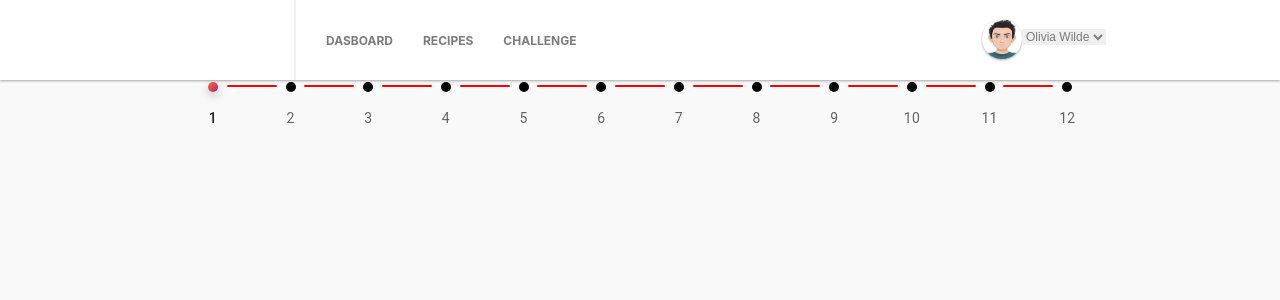
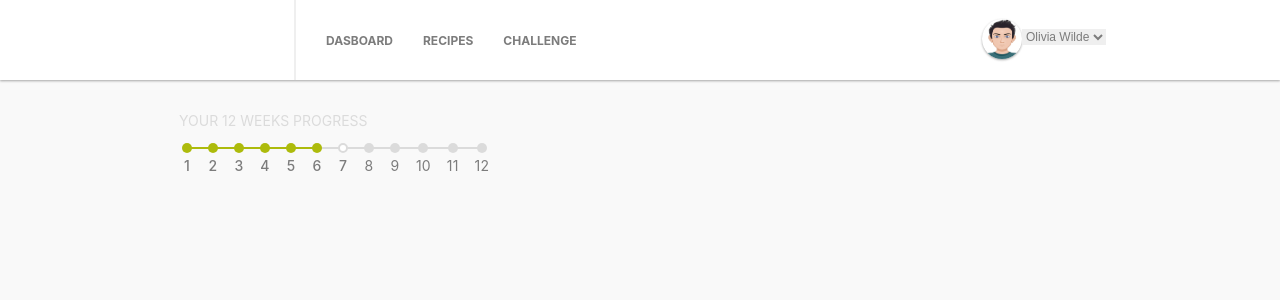
Before and after one commit to d-reczek/get-response-task, a React (Create React App) app: page / in a window 1280 px wide. Shown: the top 300 px of the page. Built offline with nearby package versions, Linux system fonts and the light colour scheme; the HTML template or start-up script is replaced by a standard one.

Commit message:
add progress line

```diff
--- a/src/App.js
+++ b/src/App.js
@@ -1,16 +1,14 @@
 import "./common/reset.css";
+
 import PageWrapper from "./components/PageWrapper";
 import NavBar from "./view/NavBar";
-import ProgressBar from "./view/ProgressBar";
-
+import Header from "./view/Header";
 function App() {
   return (
     <div className="App">
       <NavBar />
       <PageWrapper>
-        <div>
-          <ProgressBar />
-        </div>
+        <Header />
       </PageWrapper>
     </div>
   );
--- a/src/common/styles.js
+++ b/src/common/styles.js
@@ -1,6 +1,8 @@
 export const colors = {
   navFontColor: "#7c7c7c",
   navBtnHover: "#ff801a",
+  progressActive: "#dbdbdb",
+  progressCompleted: "#adbb0c",
 };
 
 export const sizes = {};
--- /dev/null
+++ b/src/view/Header/ProgressBar/components/ProgressLine/MuiStepLabel-label.css
@@ -0,0 +1,7 @@
+.MuiStepLabel-label {
+  color: #7c7c7c !important;
+  font-family: -apple-system, BlinkMacSystemFont, "Segoe UI", "Roboto", "Oxygen",
+    "Ubuntu", "Cantarell", "Fira Sans", "Droid Sans", "Helvetica Neue",
+    sans-serif !important;
+  margin-top: 3px !important;
+}
--- /dev/null
+++ b/src/view/Header/ProgressBar/components/ProgressLine/index.jsx
@@ -0,0 +1,102 @@
+import PropTypes from "prop-types";
+import { styled } from "@mui/material/styles";
+import Stack from "@mui/material/Stack";
+import Stepper from "@mui/material/Stepper";
+import Step from "@mui/material/Step";
+import StepLabel from "@mui/material/StepLabel";
+
+import StepConnector, {
+  stepConnectorClasses,
+} from "@mui/material/StepConnector";
+import "./MuiStepLabel-label.css";
+import { colors } from "../../../../../common/styles";
+
+const ColorlibConnector = styled(StepConnector)(() => ({
+  [`&.${stepConnectorClasses.alternativeLabel}`]: {
+    top: 4,
+    left: -15,
+  },
+  [`&.${stepConnectorClasses.active}`]: {
+    [`& .${stepConnectorClasses.line}`]: {
+      backgroundColor: colors.progressActive,
+    },
+  },
+  [`&.${stepConnectorClasses.completed}`]: {
+    [`& .${stepConnectorClasses.line}`]: {
+      backgroundColor: colors.progressCompleted,
+    },
+  },
+  [`& .${stepConnectorClasses.line}`]: {
+    height: 2,
+    width: 30,
+    border: 0,
+    backgroundColor: colors.progressActive,
+    borderRadius: 1,
+  },
+}));
+
+const ColorlibStepIconRoot = styled("div")(({ theme, ownerState }) => ({
+  backgroundColor: colors.progressActive,
+  zIndex: 1,
+  width: 10,
+  height: 10,
+  display: "flex",
+  borderRadius: "50%",
+  justifyContent: "center",
+  alignItems: "center",
+  ...(ownerState.active && {
+    backgroundColor: "#fff",
+    border: `2px solid ${colors.progressActive}`,
+  }),
+  ...(ownerState.completed && {
+    backgroundColor: colors.progressCompleted,
+  }),
+}));
+
+function ColorlibStepIcon(props) {
+  const { active, completed, className } = props;
+
+  return (
+    <ColorlibStepIconRoot
+      ownerState={{ completed, active }}
+      className={className}></ColorlibStepIconRoot>
+  );
+}
+
+ColorlibStepIcon.propTypes = {
+  /**
+   * Whether this step is active.
+   * @default false
+   */
+  active: PropTypes.bool,
+  className: PropTypes.string,
+  /**
+   * Mark the step as completed. Is passed to child components.
+   * @default false
+   */
+  completed: PropTypes.bool,
+  /**
+   * The label displayed in the step icon.
+   */
+  icon: PropTypes.node,
+};
+
+const steps = ["1", "2", "3", "4", "5", "6", "7", "8", "9", "10", "11", "12"];
+
+const ProgressLine = () => {
+  return (
+    <Stack sx={{ width: "230px", margin: "14px 0" }} spacing={4}>
+      <Stepper
+        alternativeLabel
+        activeStep={6}
+        connector={<ColorlibConnector />}>
+        {steps.map(label => (
+          <Step key={label}>
+            <StepLabel StepIconComponent={ColorlibStepIcon}>{label}</StepLabel>
+          </Step>
+        ))}
+      </Stepper>
+    </Stack>
+  );
+};
+export default ProgressLine;
--- /dev/null
+++ b/src/view/Header/ProgressBar/index.jsx
@@ -0,0 +1,25 @@
+import styled from "styled-components";
+import { colors } from "../../../common/styles";
+import ProgressLine from "./components/ProgressLine";
+
+const ProgressBarContainer = styled.div`
+  margin: 0;
+`;
+
+const ProgressTitle = styled.p`
+  color: ${colors.progressActive};
+  font-size: 14px;
+  text-transform: uppercase;
+  margin-left: 5px;
+`;
+
+const ProgresBar = () => {
+  return (
+    <ProgressBarContainer>
+      <ProgressTitle>Your 12 weeks progress</ProgressTitle>
+      <ProgressLine />
+    </ProgressBarContainer>
+  );
+};
+
+export default ProgresBar;
--- /dev/null
+++ b/src/view/Header/index.jsx
@@ -0,0 +1,16 @@
+import styled from "styled-components";
+import ProgresBar from "./ProgressBar";
+
+const HeaderContainer = styled.header`
+  margin-top: 32px;
+`;
+
+const Header = () => {
+  return (
+    <HeaderContainer>
+      <ProgresBar />
+    </HeaderContainer>
+  );
+};
+
+export default Header;
--- a/src/view/UserView/components/Avatar/index.jsx
+++ b/src/view/NavBar/UserView/components/Avatar/index.jsx
@@ -1,5 +1,6 @@
 import styled from "styled-components";
-import { boxShadow } from "../../../../common/styles";
+import { boxShadow } from "../../../../../common/styles";
+boxShadow;
 const AvatarContainer = styled.div``;
 const Img = styled.img`
   width: 40px;
@@ -7,7 +8,7 @@ const Img = styled.img`
   border-radius: 40px;
   box-shadow: ${boxShadow.mainBoxShadow};
 `;
-const Avatar = ({avatarImg}) => {
+const Avatar = ({ avatarImg }) => {
   return (
     <AvatarContainer>
       <Img src={avatarImg} alt="avatar"></Img>
--- a/src/view/UserView/components/UserDetails/index.jsx
+++ b/src/view/NavBar/UserView/components/UserDetails/index.jsx
@@ -1,5 +1,5 @@
 import styled from "styled-components";
-import { colors } from "../../../../common/styles";
+import { colors } from "../../../../../common/styles";
 const UserDetailsContainer = styled.div`
   align-self: flex-start;
   margin-top: 10px;
--- a/src/view/NavBar/index.jsx
+++ b/src/view/NavBar/index.jsx
@@ -1,11 +1,10 @@
 import styled from "styled-components";
 import { colors } from "../../common/styles";
-import UserView from "../UserView";
 import { boxShadow } from "../../common/styles";
+import UserView from "./UserView";
 const NavigationWrapper = styled.div`
   background-color: #fff;
   box-shadow: ${boxShadow.mainBoxShadow};
-  /* padding-left: 120px; */
 `;
 const Navigation = styled.nav`
   max-width: 978px;
--- a/src/view/ProgressBar/index.jsx
+++ /dev/null
@@ -1,160 +0,0 @@
-import PropTypes from "prop-types";
-import { styled } from "@mui/material/styles";
-import Stack from "@mui/material/Stack";
-import Stepper from "@mui/material/Stepper";
-import Step from "@mui/material/Step";
-import StepLabel from "@mui/material/StepLabel";
-import Check from "@mui/icons-material/Check";
-import SettingsIcon from "@mui/icons-material/Settings";
-import GroupAddIcon from "@mui/icons-material/GroupAdd";
-import VideoLabelIcon from "@mui/icons-material/VideoLabel";
-import StepConnector, {
-  stepConnectorClasses,
-} from "@mui/material/StepConnector";
-
-const QontoStepIconRoot = styled("div")(({ theme, ownerState }) => ({
-  color: "green",
-  display: "flex",
-  height: 22,
-  alignItems: "center",
-  ...(ownerState.active && {
-    color: "red",
-  }),
-  "& .QontoStepIcon-completedIcon": {
-    color: "#784af4",
-    zIndex: 1,
-    fontSize: 18,
-  },
-  "& .QontoStepIcon-circle": {
-    width: 8,
-    height: 8,
-    borderRadius: "50%",
-    backgroundColor: "currentColor",
-  },
-}));
-
-function QontoStepIcon(props) {
-  const { active, completed, className } = props;
-
-  return (
-    <QontoStepIconRoot ownerState={{ active }} className={className}>
-      {completed ? (
-        <Check className="QontoStepIcon-completedIcon" />
-      ) : (
-        <div className="QontoStepIcon-circle" />
-      )}
-    </QontoStepIconRoot>
-  );
-}
-
-QontoStepIcon.propTypes = {
-  /**
-   * Whether this step is active.
-   * @default false
-   */
-  active: PropTypes.bool,
-  className: PropTypes.string,
-  /**
-   * Mark the step as completed. Is passed to child components.
-   * @default false
-   */
-  completed: PropTypes.bool,
-};
-
-const ColorlibConnector = styled(StepConnector)(({ theme }) => ({
-  [`&.${stepConnectorClasses.alternativeLabel}`]: {
-    top: 5,
-    left: -25,
-  },
-  [`&.${stepConnectorClasses.active}`]: {
-    [`& .${stepConnectorClasses.line}`]: {
-      backgroundImage:
-        "linear-gradient( 95deg,rgb(242,113,33) 0%,rgb(233,64,87) 50%,rgb(138,35,135) 100%)",
-    },
-  },
-  [`&.${stepConnectorClasses.completed}`]: {
-    [`& .${stepConnectorClasses.line}`]: {
-      backgroundImage:
-        "linear-gradient( 95deg,rgb(242,113,33) 0%,rgb(233,64,87) 50%,rgb(138,35,135) 100%)",
-    },
-  },
-  [`& .${stepConnectorClasses.line}`]: {
-    height: 2,
-    width: 50,
-    border: 0,
-    backgroundColor: "red",
-    borderRadius: 1,
-  },
-}));
-
-const ColorlibStepIconRoot = styled("div")(({ theme, ownerState }) => ({
-  backgroundColor: "#000",
-  zIndex: 1,
-  color: "#fff",
-  width: 10,
-  height: 10,
-  display: "flex",
-  borderRadius: "50%",
-  justifyContent: "center",
-  alignItems: "center",
-  ...(ownerState.active && {
-    backgroundImage:
-      "linear-gradient( 136deg, rgb(242,113,33) 0%, rgb(233,64,87) 50%, rgb(138,35,135) 100%)",
-    boxShadow: "0 4px 10px 0 rgba(0,0,0,.25)",
-  }),
-  ...(ownerState.completed && {
-    backgroundImage:
-      "linear-gradient( 136deg, rgb(242,113,33) 0%, rgb(233,64,87) 50%, rgb(138,35,135) 100%)",
-  }),
-}));
-
-function ColorlibStepIcon(props) {
-  const { active, completed, className } = props;
-
-  return (
-    <ColorlibStepIconRoot
-      ownerState={{ completed, active }}
-      className={className}></ColorlibStepIconRoot>
-  );
-}
-
-ColorlibStepIcon.propTypes = {
-  /**
-   * Whether this step is active.
-   * @default false
-   */
-  active: PropTypes.bool,
-  className: PropTypes.string,
-  /**
-   * Mark the step as completed. Is passed to child components.
-   * @default false
-   */
-  completed: PropTypes.bool,
-  /**
-   * The label displayed in the step icon.
-   */
-  icon: PropTypes.node,
-};
-
-const steps = ["1", "2", "3", "4", "5", "6", "7", "8", "9", "10", "11", "12"];
-
-export default function CustomizedSteppers() {
-  return (
-    <Stack sx={{ width: "100%" }} spacing={4}>
-      <Stepper
-        alternativeLabel
-        activeStep={0}
-        connector={<ColorlibConnector />}>
-        {steps.map(label => (
-          <Step key={label}>
-            <StepLabel
-              sx={{ marign: "0", padding: "2px" }}
-              StepIconComponent={ColorlibStepIcon}>
-              {label}
-            </StepLabel>
-          </Step>
-        ))}
-      </Stepper>
-    </Stack>
-  );
-}
```
Also changed, not shown: src/view/NavBar/UserView/img/avatar.png (renamed from src/view/UserView/img/avatar.png), src/view/NavBar/UserView/index.jsx (renamed from src/view/UserView/index.jsx).
